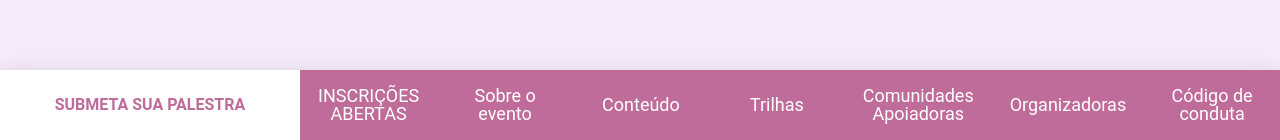
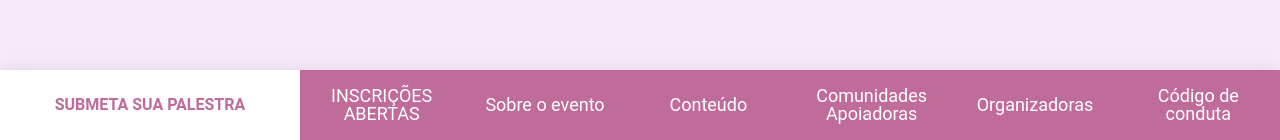
Before and after one commit to shescloud/awsome-women-community-summit-br, a Next.js app: page / in a window 1280 px wide. Shown: the part 660-800 px from the top of the page. Built offline with nearby package versions, Linux system fonts and the light colour scheme.

Commit message:
fix: desktop menu

```diff
--- a/src/components/desktop-menu/index.tsx
+++ b/src/components/desktop-menu/index.tsx
@@ -3,6 +3,7 @@ import { Box, styled } from '@mui/system';
 import defaultItems, { MenuDataItem } from '@/data/menu';
 import MenuItem from '@/components/menu-item';
 
+import filter from 'lodash/filter';
 
 type Props = {
 	height: number;
@@ -59,14 +60,8 @@ const DesktopMenu = ({ height, fixed, items = defaultItems }: Props) => {
 				Submeta sua palestra
 			</a>
 			{
-				items.map((item, index) => (
-					<MenuItem
-						link={item.link}
-						text={item.text}
-						title={item.title}
-						external={item.external}
-						key={index}
-					/>
+				filter(items, (item) => !item.dropdown).map((item, index) => (
+					<MenuItem {...item} key={index} />
 				))
 			}
 		</Box>
```
